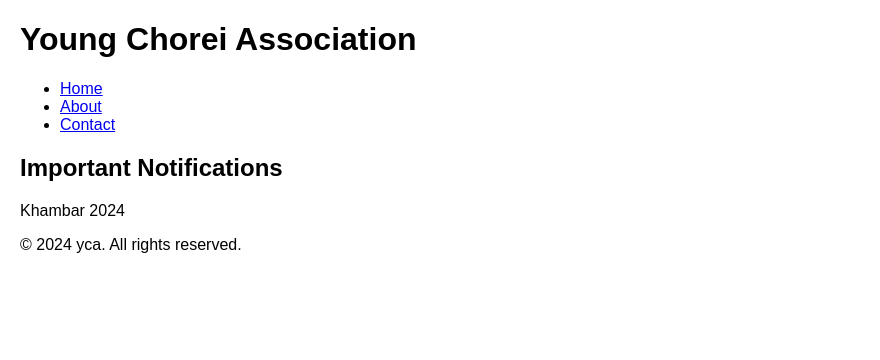
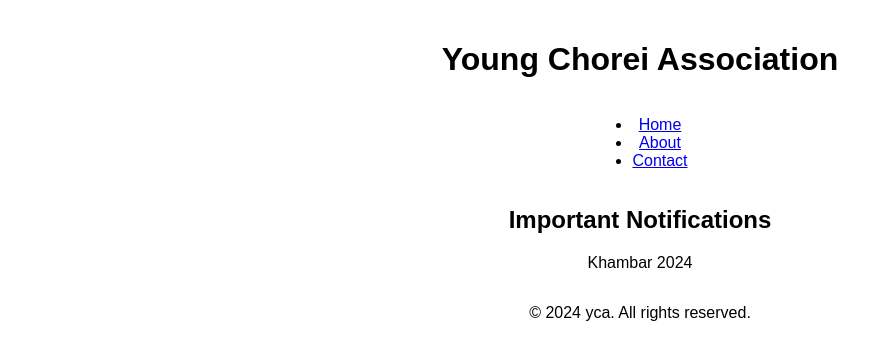
Before and after one commit to siemjr/mywebsite, a plain HTML site: page index.html in a window 1280 px wide. Shown: the whole page, without its empty margins (0-880 px from the left). Drawn offline with Linux system fonts and the light colour scheme.

Commit message:
Update index.html

```diff
--- a/index.html
+++ b/index.html
@@ -10,6 +10,14 @@
         body {
             font-family: Arial, sans-serif;
             margin: 20px;
+            display: flex;
+            flex-direction: column;
+            align-items: center;
+            text-align: center;
+        }
+
+        header {
+            width: 100%;
         }
     </style>
 </head>
```
